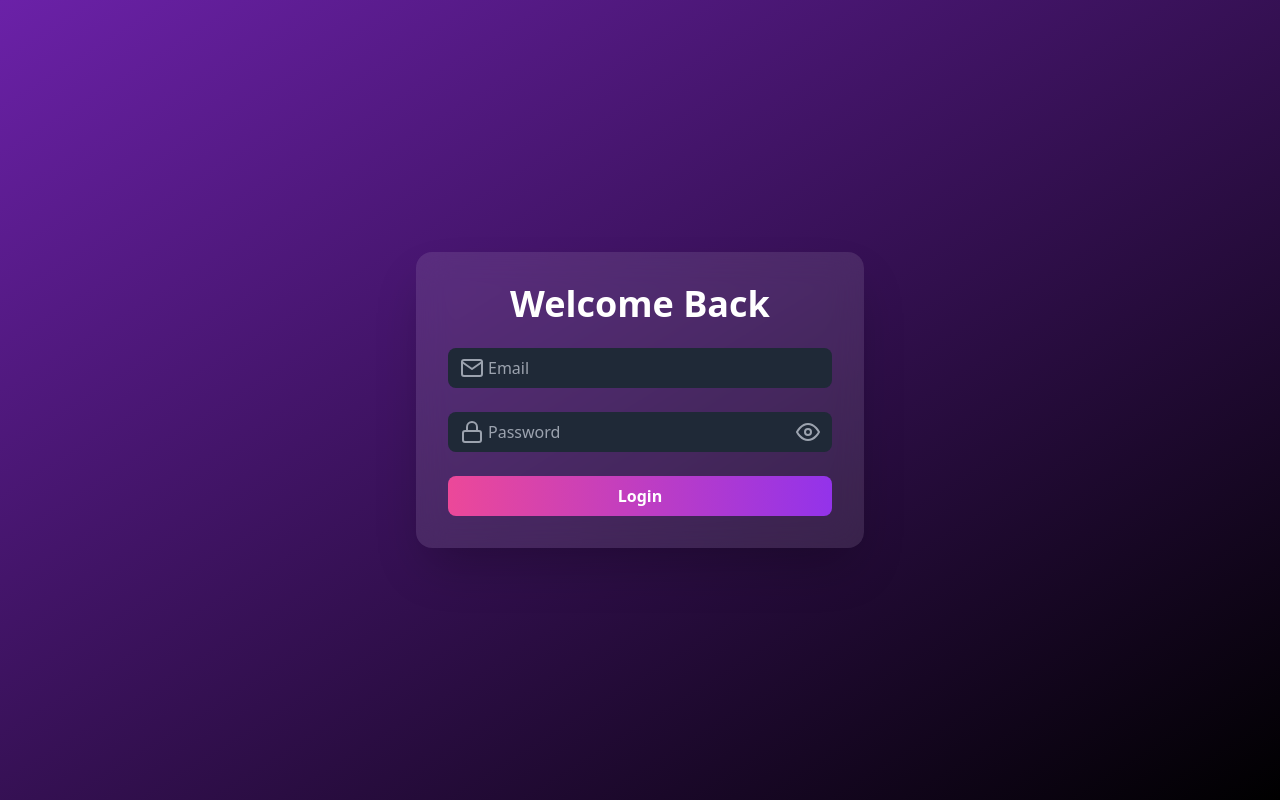
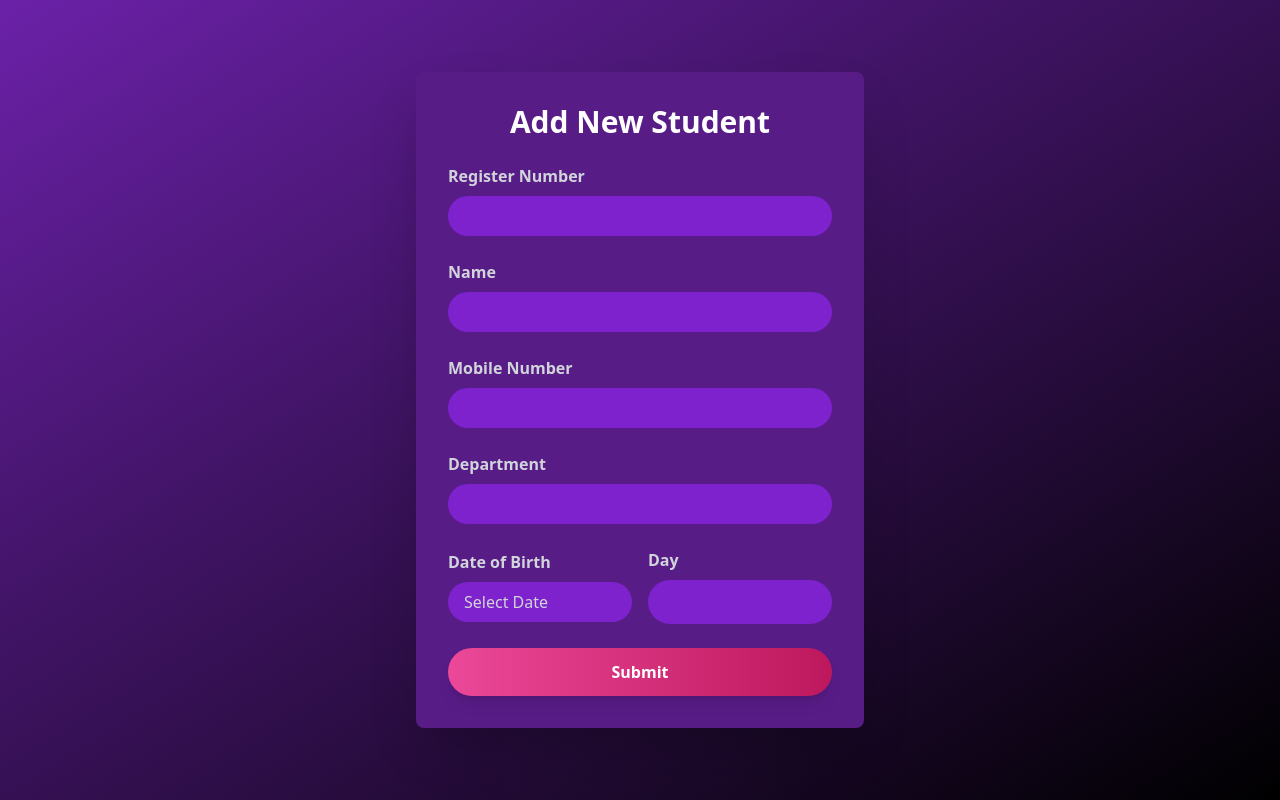
Before and after one commit to Hariharanpugazh/SAMS, a React (Create React App) app in the folder Frontend/: page /addstudents in a window 1280 px wide. Before the commit this address led to /login. Built offline with nearby package versions, Linux system fonts and the light colour scheme.

Commit message:
Merge Somehow done

```diff
--- a/Frontend/package.json
+++ b/Frontend/package.json
@@ -17,6 +17,7 @@
     "react-icons": "^5.4.0",
     "react-router-dom": "^7.0.2",
     "react-scripts": "5.0.1",
+    "react-toastify": "^11.0.0",
     "web-vitals": "^4.2.4"
   },
   "scripts": {
@@ -24,7 +25,6 @@
     "build": "react-scripts build",
     "test": "react-scripts test",
     "eject": "react-scripts eject"
-
   },
   "eslintConfig": {
     "extends": [
--- a/Frontend/src/App.js
+++ b/Frontend/src/App.js
@@ -7,7 +7,7 @@ import AdminDashboard from './pages/AdminDashboard';
 import QRCodePage from './pages/QRCode';
 import QRDisplayPage from './pages/QRDisplayPage';
 import ValidateQRPage from "./pages/ValidateQRPage";
-
+import AddStudents from './pages/AddStudent';
 const ProtectedRoute = ({ children, role }) => {
   const location = useLocation();
   const state = location.state;
@@ -30,6 +30,7 @@ const App = () => {
 
         {/* Admin Dashboard */}
         <Route path="/admindashboard"element={<ProtectedRoute role="admin"><AdminDashboard /></ProtectedRoute>}/>
+        <Route path="/addstudents" element={<AddStudents />} />
 
         {/* Student Dashboard */}
         <Route path="/studentdashboard"element={<ProtectedRoute role="student"><StudentDashboard /></ProtectedRoute>}/>
--- a/Frontend/src/pages/AddStudent.js
+++ b/Frontend/src/pages/AddStudent.js
@@ -1,5 +1,9 @@
 import React, { useState } from "react";
 import { useNavigate } from "react-router-dom";
+import DatePicker from "react-datepicker";
+import "react-datepicker/dist/react-datepicker.css";
+import { toast, ToastContainer } from "react-toastify";
+import "react-toastify/dist/ReactToastify.css";
 
 const AddStudents = () => {
   const [formData, setFormData] = useState({
@@ -7,54 +11,71 @@ const AddStudents = () => {
     name: "",
     mobileNumber: "",
     department: "",
-    dob: "",
+    dob: null, // Changed to Date object for DatePicker
   });
 
-  const navigate = useNavigate(); // Used for navigation
+  const navigate = useNavigate();
 
   const handleChange = (e) => {
     const { name, value } = e.target;
     setFormData({ ...formData, [name]: value });
   };
 
+  const handleDateChange = (date) => {
+    setFormData({ ...formData, dob: date });
+  };
+
+  const getDayOfWeek = (date) => {
+    const days = ["Sunday", "Monday", "Tuesday", "Wednesday", "Thursday", "Friday", "Saturday"];
+    return date ? days[date.getDay()] : "";
+  };
+
   const handleSubmit = async (e) => {
-    e.preventDefault(); // Prevent the default form submission
-
+    e.preventDefault();
     try {
       const response = await fetch("http://localhost:8000/api/accounts/addstudent/", {
         method: "POST",
         headers: { "Content-Type": "application/json" },
-        body: JSON.stringify(formData),
+        body: JSON.stringify({
+          ...formData,
+          dob: formData.dob ? formData.dob.toISOString().split("T")[0] : "",
+        }),
       });
 
       if (response.ok) {
-        alert("Student added successfully!"); // Notify user of success
-        navigate("/admindashboard"); // Navigate to the admin dashboard after successful POST
+        toast.success("🎉 Student added successfully!", {
+          position: "top-center",
+          autoClose: 3000,
+          theme: "colored",
+        });
+        setTimeout(() => navigate("/admindashboard"), 3000);
       } else {
-        alert("Failed to add student. Please try again.");
+        toast.error("⚠️ Failed to add student. Please try again.");
       }
     } catch (error) {
       console.error("Error adding student:", error);
-      alert("An error occurred while adding the student.");
+      toast.error("🚨 An error occurred while adding the student.");
     }
   };
 
   return (
-    <div className="min-h-screen bg-gradient-to-br from-purple-800 to-black text-white flex justify-center items-center">
+    <div className="min-h-screen bg-gradient-to-br from-purple-800 to-black flex items-center justify-center text-white animate-fadeIn">
       <form
-        onSubmit={handleSubmit} // Ensure the handleSubmit function is triggered on form submit
-        className="bg-purple-900 p-8 rounded-lg shadow-lg max-w-lg w-full"
+        onSubmit={handleSubmit}
+        className="bg-purple-900 p-8 rounded-lg shadow-2xl max-w-md w-full transform transition-transform hover:scale-105"
       >
-        <h2 className="text-2xl font-bold mb-6 text-center">Add New Student</h2>
+        <h2 className="text-3xl font-bold mb-6 text-center animate-slideInDown">
+          Add New Student
+        </h2>
+
         {[
           { label: "Register Number", name: "registerNumber", type: "text" },
           { label: "Name", name: "name", type: "text" },
           { label: "Mobile Number", name: "mobileNumber", type: "tel" },
           { label: "Department", name: "department", type: "text" },
-          { label: "Date of Birth", name: "dob", type: "date" },
         ].map((field, index) => (
-          <div key={index} className="mb-4">
-            <label htmlFor={field.name} className="block mb-1 font-semibold">
+          <div key={index} className="mb-6">
+            <label htmlFor={field.name} className="block mb-2 font-semibold text-gray-300">
               {field.label}
             </label>
             <input
@@ -64,17 +85,53 @@ const AddStudents = () => {
               value={formData[field.name]}
               onChange={handleChange}
               required
-              className="w-full px-4 py-2 rounded-lg bg-purple-700 text-white focus:ring focus:ring-pink-500 transition-transform transform hover:scale-105"
+              className="w-full px-4 py-2 rounded-full bg-purple-700 text-white placeholder-gray-300 focus:ring-2 focus:ring-pink-500 transition-transform transform hover:scale-105"
             />
           </div>
         ))}
+
+        {/* Date of Birth with Day Field */}
+        <div className="flex gap-4 items-center mb-6">
+          <div className="w-2/3">
+            <label htmlFor="dob" className="block mb-2 font-semibold text-gray-300">
+              Date of Birth
+            </label>
+            <DatePicker
+              selected={formData.dob}
+              onChange={handleDateChange}
+              dateFormat="dd-MM-yyyy"
+              placeholderText="Select Date"
+              showYearDropdown
+              scrollableYearDropdown
+              yearDropdownItemNumber={80}
+              showPopperArrow={false}
+              className="w-full px-4 py-2 rounded-full bg-purple-700 text-white placeholder-gray-300 focus:ring-2 focus:ring-pink-500 transition-transform transform hover:scale-105"
+            />
+          </div>
+          <div className="w-2/3">
+            <label htmlFor="day" className="block mb-2 font-semibold text-gray-300">
+              Day
+            </label>
+            <input
+              id="day"
+              type="text"
+              value={getDayOfWeek(formData.dob)}
+              readOnly
+              className="w-full px-4 py-2.5 rounded-full bg-purple-700 text-gray-100 focus:outline-none"
+            />
+          </div>
+        </div>
+
         <button
-          type="submit" // Submit the form, triggering handleSubmit
-          className="w-full py-2 bg-gradient-to-r from-pink-500 to-pink-700 text-white font-bold rounded-full shadow-md transition-transform transform hover:scale-110 hover:from-pink-600 hover:to-pink-800"
+          type="submit"
+          className="w-full py-3 bg-gradient-to-r from-pink-500 to-pink-700 text-white font-bold rounded-full shadow-lg transform transition-transform hover:scale-110 hover:from-pink-600 hover:to-pink-800"
         >
           Submit
         </button>
       </form>
+
+      {/* Toast Notification Container */}
+      <ToastContainer />
     </div>
   );
 };
```
Also changed, not shown: 1 other file (tests, documents, lock files or other folders).
